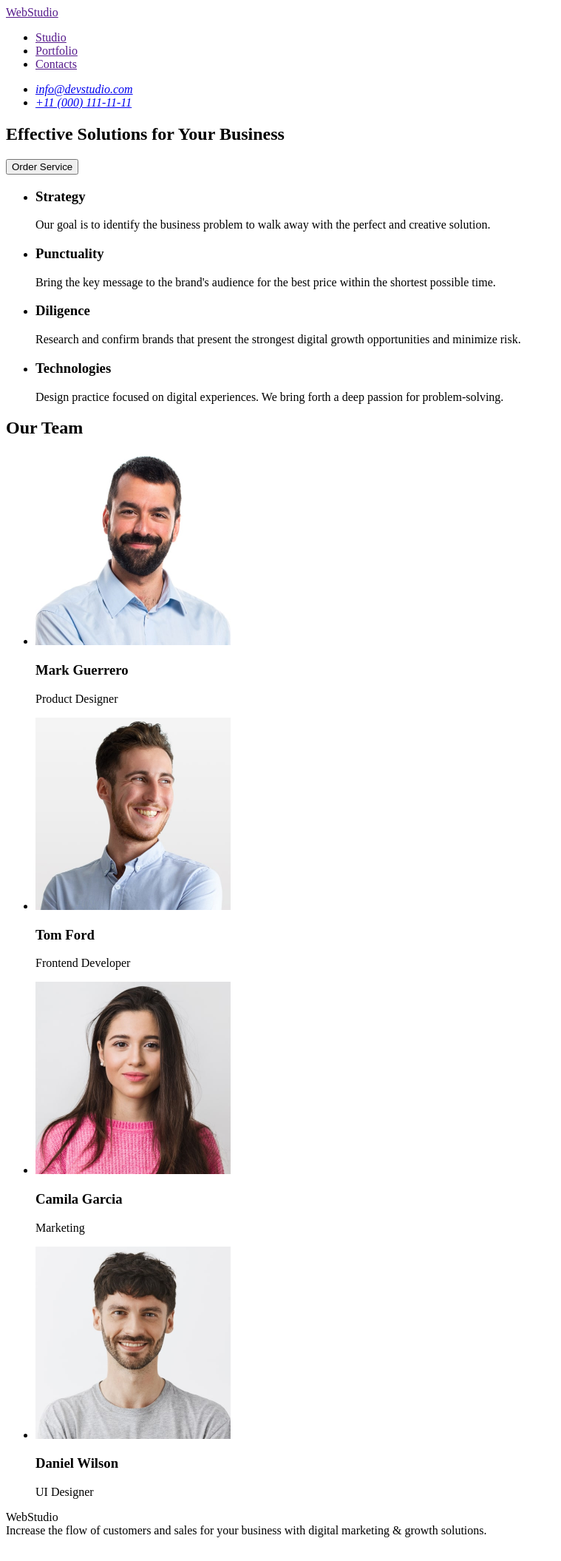
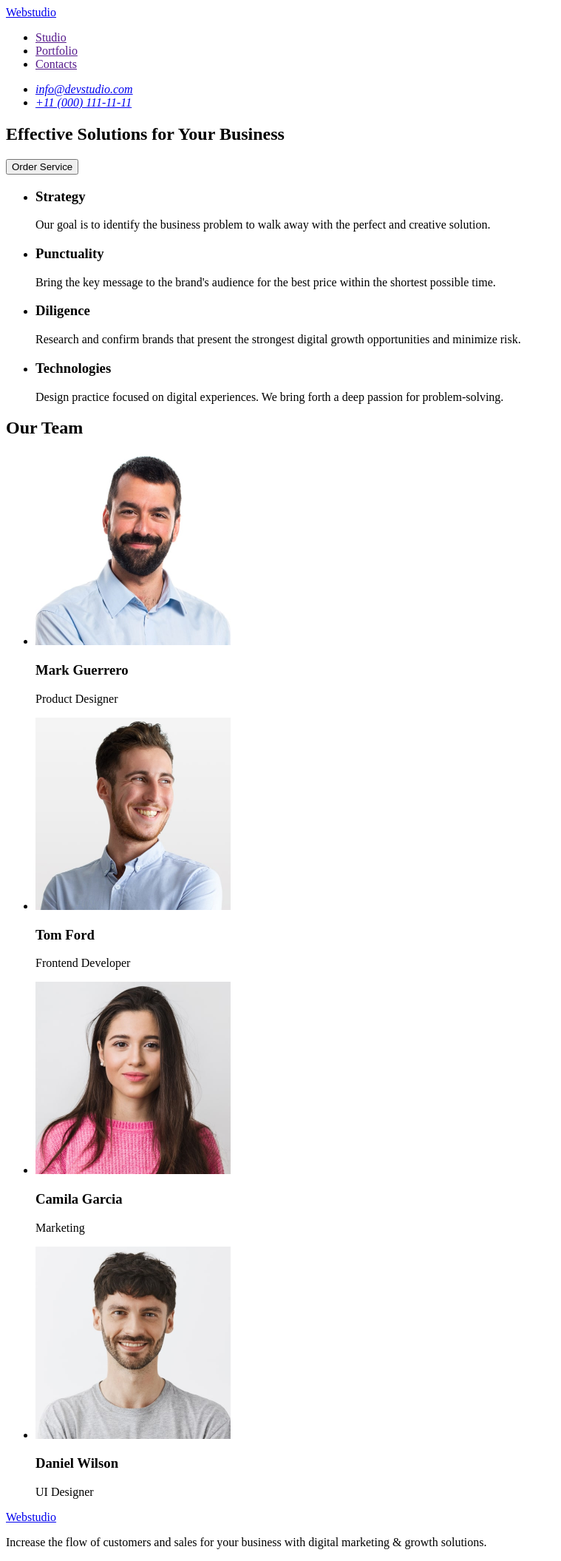
Before and after one commit to Diana-Po/goit-markup-hw-01, a plain HTML site: page index.html in a window 1280 px wide. Shown: the whole page at 74% size, without its empty margins (0-759 px from the left). Drawn offline with Linux system fonts and the light colour scheme.

Commit message:
fix mistakes

```diff
--- a/index.html
+++ b/index.html
@@ -11,7 +11,7 @@
   <body>
     <header>
       <nav>
-        <a href="">WebStudio</a>
+        <a href="./index.html">Webstudio</a>
         <ul>
           <li><a href="">Studio</a></li>
           <li><a href="">Portfolio</a></li>
@@ -126,8 +126,8 @@
     </main>
 
     <footer>
+      <a href="./index.html">Webstudio</a>
       <p>
-        WebStudio <br />
         Increase the flow of customers and sales for your
         business with digital marketing & growth solutions.
       </p>
```
Also changed, not shown: 2 other files.
